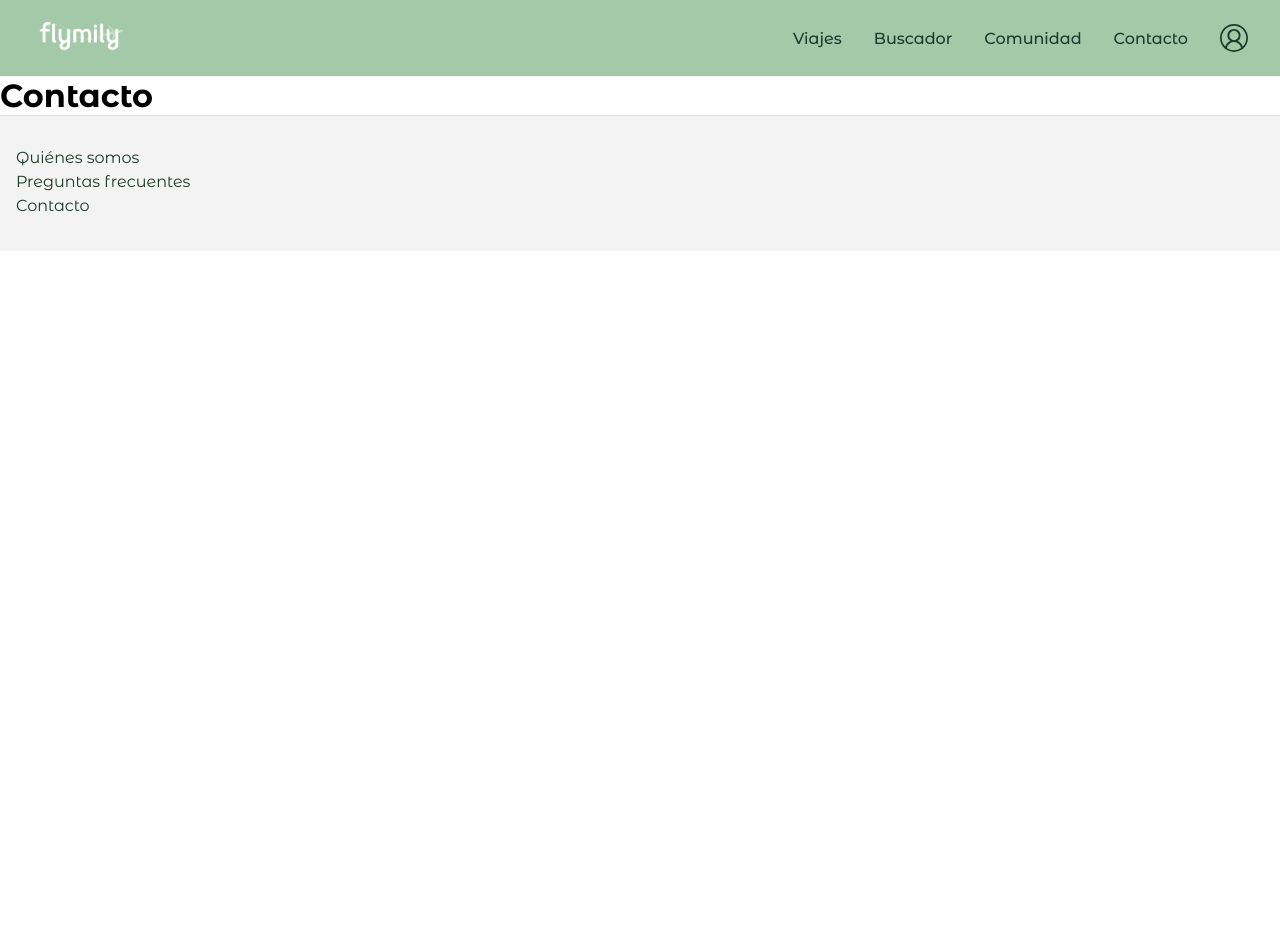
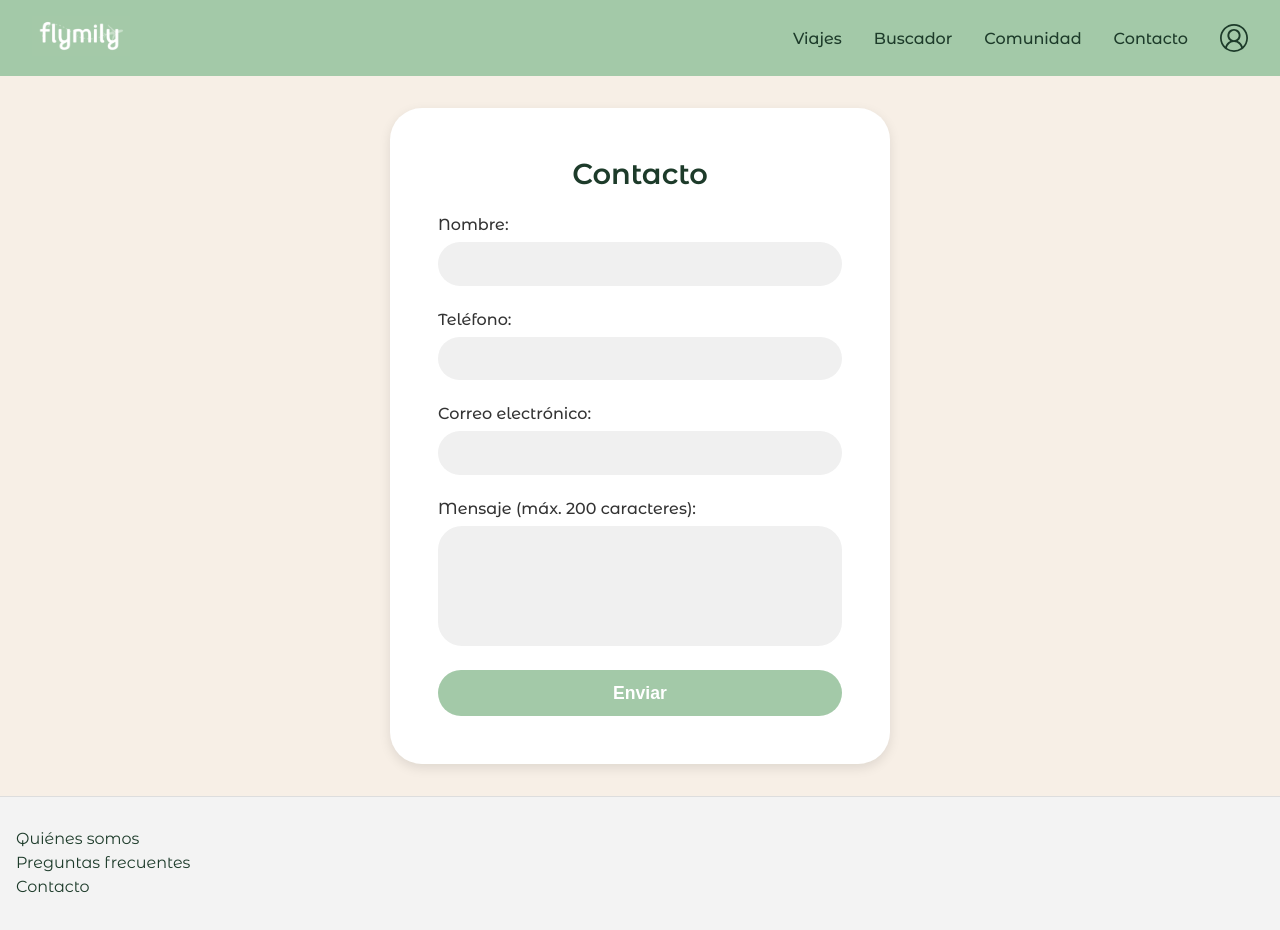
Before and after one commit to Flymily/Flymily-FE, a React (Vite) app: page /contacto in a window 1280 px wide. Shown: the top 930 px of the page. Before the commit the page ends 800 px from the top, so only its background shows below. Built offline with nearby package versions, Linux system fonts and the light colour scheme.

Commit message:
add form with its basic styles, it has validations

```diff
--- a/package.json
+++ b/package.json
@@ -13,6 +13,7 @@
     "react": "^19.1.0",
     "react-datepicker": "^8.4.0",
     "react-dom": "^19.1.0",
+    "react-hook-form": "^7.57.0",
     "react-icons": "^5.5.0",
     "react-router-dom": "^7.6.1",
     "react-slick": "^0.30.3",
--- a/src/pages/contacto/Contacto.jsx
+++ b/src/pages/contacto/Contacto.jsx
@@ -1,5 +1,92 @@
+import { useForm } from 'react-hook-form';
+import { useState } from 'react';
+import styles from './Contacto.module.css';
+
 const Contacto = () => {
-    return <h1>Contacto </h1>;
+  const [enviado, setEnviado] = useState(false);
+
+  const {
+    register,
+    handleSubmit,
+    reset,
+    formState: { errors },
+  } = useForm();
+
+  const onSubmit = (data) => {
+    console.log(data);
+    setEnviado(true);
+    reset();
   };
 
-  export default Contacto;
+  return (
+    <div className={styles.contactContainer}>
+
+      <form onSubmit={handleSubmit(onSubmit)} className={styles.form}>
+        <h1 className={styles.title}>Contacto</h1>
+        <label>
+          Nombre:
+          <input
+            type="text"
+            {...register('nombre', { required: 'El nombre es obligatorio' })}
+            className={errors.nombre ? styles.errorInput : ''}
+          />
+          {errors.nombre && <span className={styles.error}>{errors.nombre.message}</span>}
+        </label>
+
+        <label>
+          Teléfono:
+          <input
+            type="tel"
+            {...register('telefono', {
+              required: 'El teléfono es obligatorio',
+              pattern: {
+                value: /^\d{9}$/,
+                message: 'Debe tener 9 dígitos',
+              },
+            })}
+            className={errors.telefono ? styles.errorInput : ''}
+          />
+          {errors.telefono && <span className={styles.error}>{errors.telefono.message}</span>}
+        </label>
+
+        <label>
+          Correo electrónico:
+          <input
+            type="email"
+            {...register('email', {
+              required: 'El correo es obligatorio',
+              pattern: {
+                value: /^[^\s@]+@[^\s@]+\.[^\s@]+$/,
+                message: 'Correo inválido',
+              },
+            })}
+            className={errors.email ? styles.errorInput : ''}
+          />
+          {errors.email && <span className={styles.error}>{errors.email.message}</span>}
+        </label>
+
+        <label>
+          Mensaje (máx. 200 caracteres):
+          <textarea
+            maxLength={200}
+            {...register('mensaje', {
+              required: 'El mensaje es obligatorio',
+              maxLength: {
+                value: 200,
+                message: 'Máximo 200 caracteres',
+              },
+            })}
+            className={errors.mensaje ? styles.errorInput : ''}
+          />
+          {errors.mensaje && <span className={styles.error}>{errors.mensaje.message}</span>}
+        </label>
+
+        <button type="submit" className={styles.button}>Enviar</button>
+
+        {enviado && <p className={styles.success}>¡Mensaje enviado correctamente!</p>}
+      </form>
+    </div>
+  );
+};
+
+export default Contacto;
--- /dev/null
+++ b/src/pages/contacto/Contacto.module.css
@@ -0,0 +1,95 @@
+.contactContainer {
+  min-height: 80vh;
+  display: flex;
+  justify-content: center;
+  align-items: center;
+  background-color: #f7efe6;
+  padding: 2rem;
+}
+
+.form {
+  background: white;
+  border-radius: 2rem;
+  box-shadow: 0 4px 12px rgba(0, 0, 0, 0.1);
+  padding: 3rem;
+  width: 100%;
+  max-width: 500px;
+  display: flex;
+  flex-direction: column;
+  gap: 1.5rem;
+  font-family: "Montserrat Alternates", sans-serif;
+}
+
+.title {
+  text-align: center;
+  color: #1d3b2a;
+  font-size: 1.8rem;
+  font-weight: 600;
+}
+
+.form label {
+  font-weight: 500;
+  color: #333;
+  display: flex;
+  flex-direction: column;
+}
+
+.form input,
+.form textarea {
+  padding: 0.8rem 1rem;
+  border: none;
+  border-radius: 2rem;
+  background-color: #f0f0f0;
+  font-size: 1rem;
+  margin-top: 0.5rem;
+  resize: none;
+}
+
+.form textarea {
+  border-radius: 1.5rem;
+  height: 120px;
+}
+
+.form input:focus,
+.form textarea:focus {
+  outline: 2px solid #a3c9a8;
+}
+
+.button {
+  background-color: #a3c9a8;
+  color: white;
+  padding: 0.8rem;
+  font-size: 1.1rem;
+  font-weight: bold;
+  border: none;
+  border-radius: 2rem;
+  cursor: pointer;
+  transition: background 0.3s ease;
+}
+
+.button:hover {
+  background-color: #8abf98;
+}
+
+.error {
+  background-color: #ffe0e0;
+  color: #d33;
+  padding: 0.6rem 1rem;
+  border-radius: 1rem;
+  font-size: 0.9rem;
+  margin-top: 0.5rem;
+}
+
+.errorInput {
+  border: 2px solid #d33 !important;
+}
+
+.success {
+  margin-top: 1rem;
+  background-color: #e4f7e6;
+  color: #2e7d32;
+  padding: 0.7rem 1rem;
+  border-radius: 1rem;
+  text-align: center;
+  font-weight: 500;
+}
```
Also changed, not shown: 1 other file (tests, documents, lock files or other folders).
